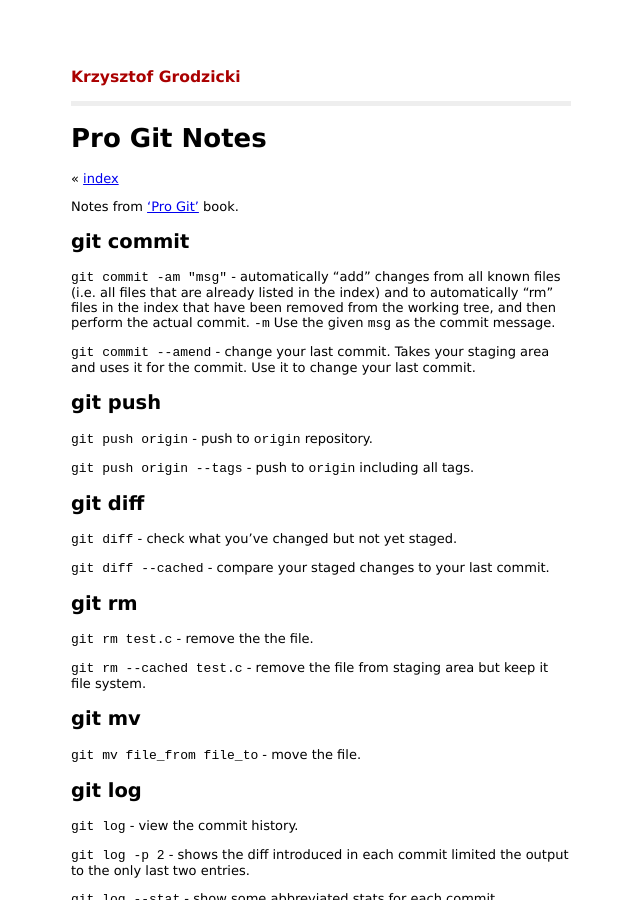
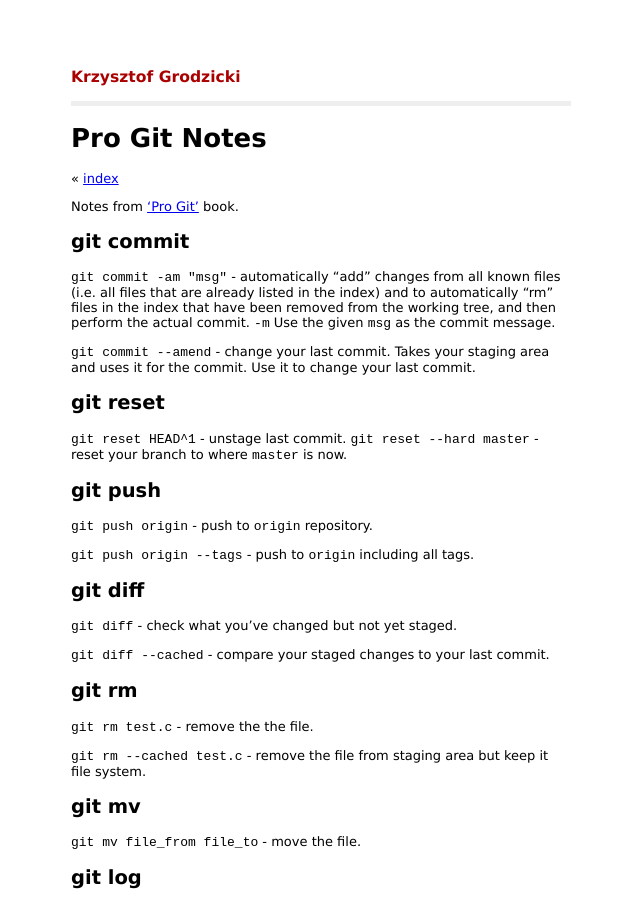
Before and after one commit to kgrodzicki/kgrodzicki.github.com, a Jekyll site: the page built from _posts/2011-08-10-pro-git-book-notes.markdown, in a window 1280 px wide and 900 px high. Shown: the whole window, without its empty margins (319-959 px from the left). Built offline with Jekyll 4.4.1, drawn with Linux system fonts in a browser that asks for light colours.

Commit message:
added git reset

```diff
--- a/_posts/2011-08-10-pro-git-book-notes.markdown
+++ b/_posts/2011-08-10-pro-git-book-notes.markdown
@@ -13,6 +13,12 @@ git commit
 `git commit -am "msg"` - automatically "add" changes from all known files (i.e. all files that are already listed in the index) and to automatically "rm" files in the index that have been removed from the working tree, and then perform the actual commit. `-m` Use the given `msg` as the commit message.
 
 `git commit --amend` - change your last commit. Takes your staging area and uses it for the commit. Use it to change your last commit.
+
+git reset
+---------
+
+`git reset HEAD^1` - unstage last commit.
+`git reset --hard master` - reset your branch to where `master` is now.
 
 git push
 --------
```
Also changed, not shown: other parts of _posts/2011-08-10-pro-git-book-notes.markdown (+1 -1 lines).
